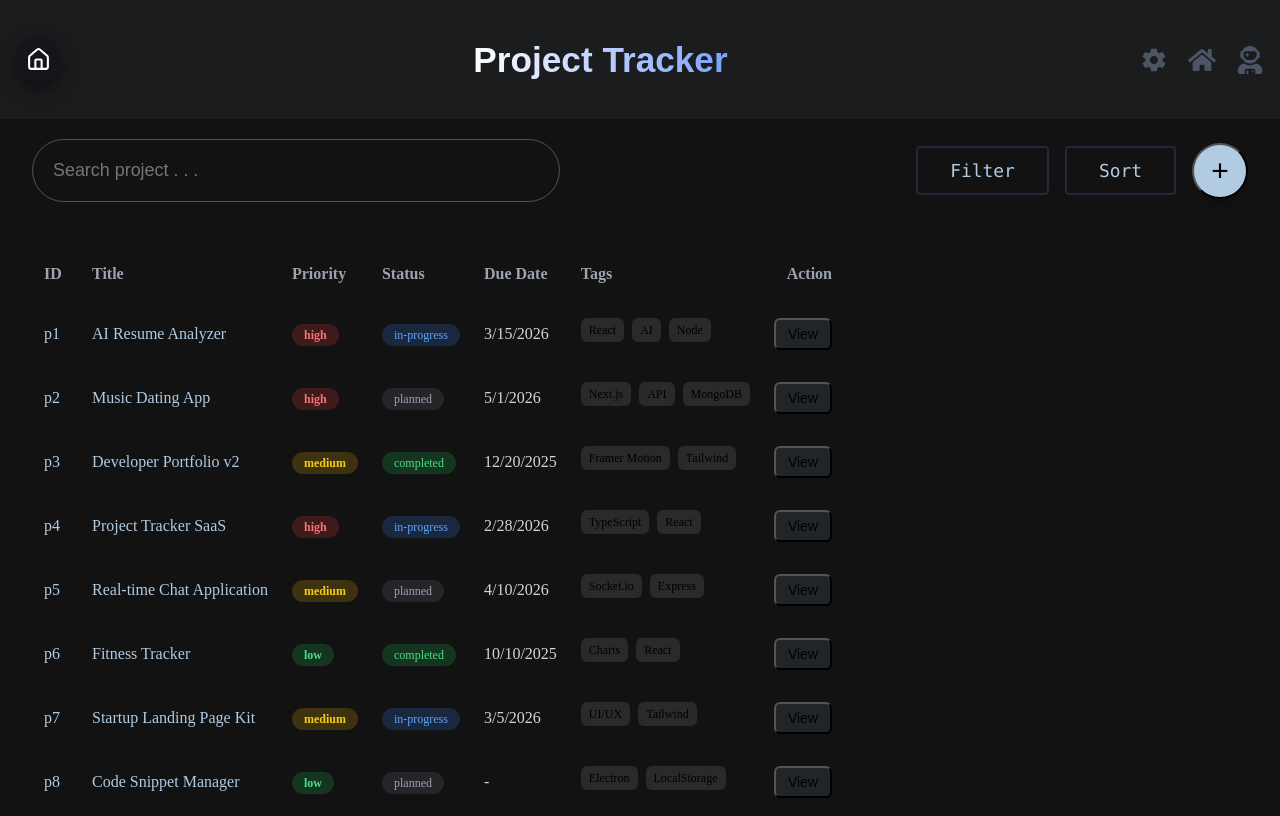
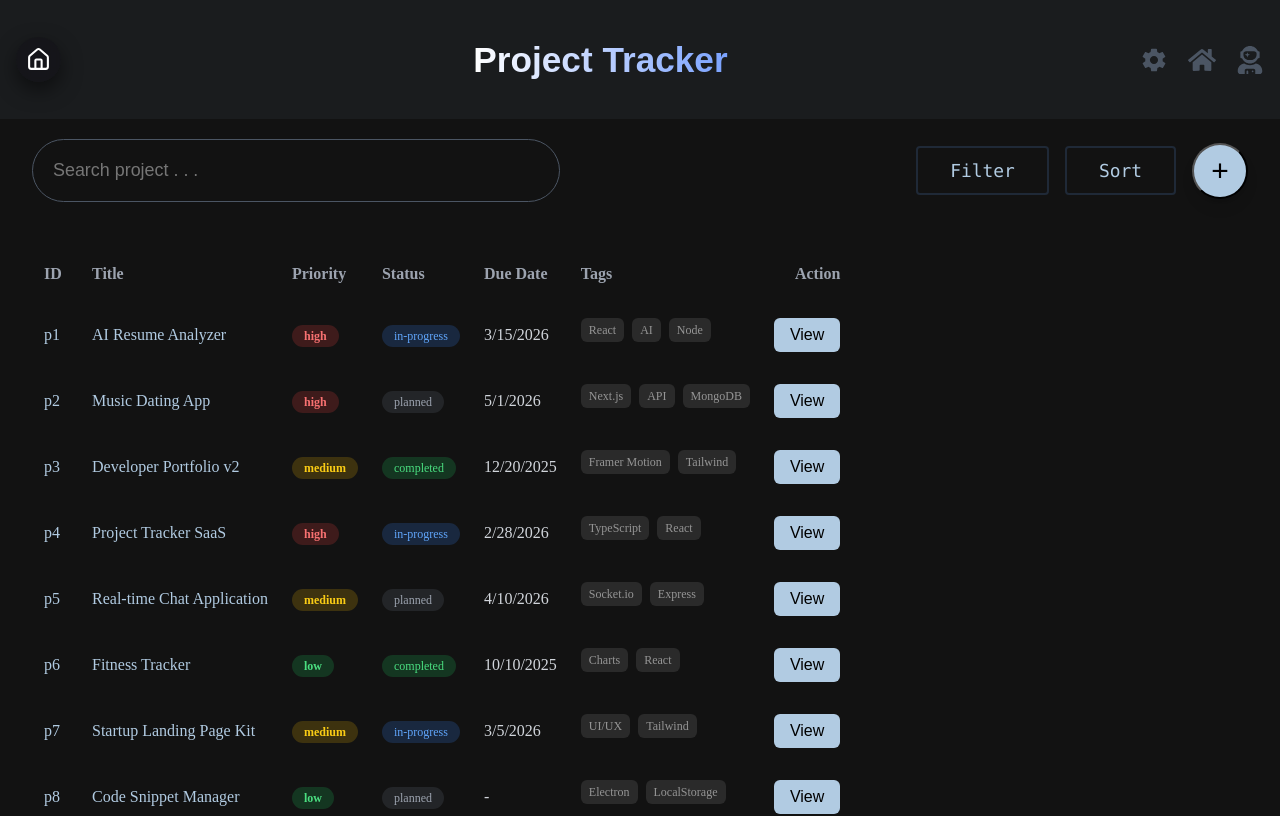
Before and after one commit to Hrisshhii/react-practice, a React (Vite) app in the folder ts-miniprojects/: page /#/project-tracker in a window 1280 px wide. Shown: the top 816 px of the page. Built offline with nearby package versions, Linux system fonts and the light colour scheme.

Commit message:
small css changes

```diff
--- a/ts-miniprojects/src/Components/Project Tracker Project/ProjectTable.tsx
+++ b/ts-miniprojects/src/Components/Project Tracker Project/ProjectTable.tsx
@@ -49,11 +49,11 @@ const ProjectTable = ({projects}:Props) => {
               </td>
               <td className="py-4 px-3 flex flex-wrap gap-2">
                 {project.tags?.map((tag)=>(
-                  <span key={tag} className="bg-white/10 px-2 py-1 rounded-md text-xs">{tag}</span>
+                  <span key={tag} className="bg-white/10 px-2 py-1 text-white/50 rounded-md text-xs">{tag}</span>
                 ))}
               </td>
               <td className="py-4 px-3 text-right">
-                <button className="text-sm px-3 py-1 rounded-md bg-[#b1cbe2] bg-[#b1cbe2]/10 hover:bg-white/20 cursor-pointer">View</button>
+                <button className="text-[1rem] px-4 py-2 text-semibold rounded-md bg-[#b1cbe2] hover:bg-[#b1cbe2]/50 border-none cursor-pointer">View</button>
               </td>
             </tr>
           ))}
```
